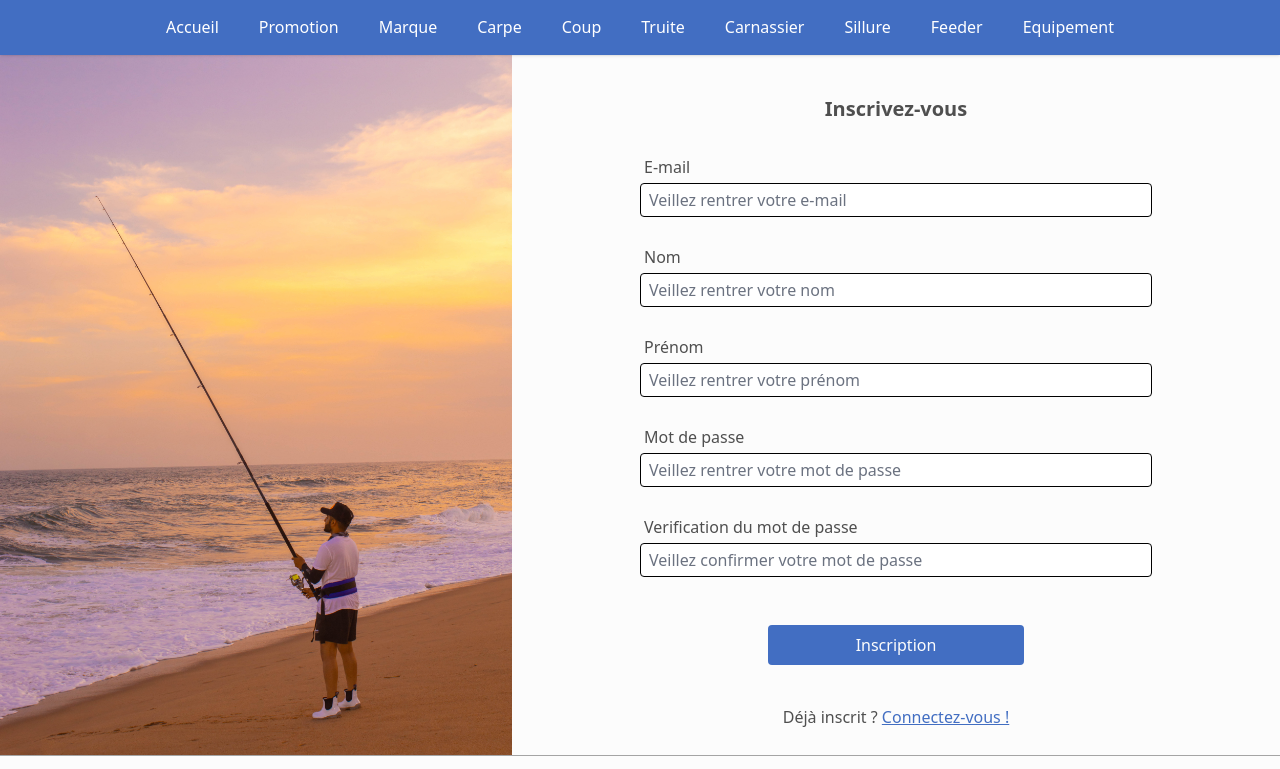
After one commit to JeremyBraem/aubonpecheur, a PHP site: template src/view/inscriptionPage.php in a window 1280 px wide. The commit adds this page. Shown: the part 106-875 px from the top of the page. Run offline with PHP 8.4, Linux system fonts and the light colour scheme; the template is opened without the code that fills it, so the values that code supplies are empty; some libraries are stand-ins or nearby versions.

Commit message:
login/sign page

```diff
--- a/src/include/footer.php
+++ b/src/include/footer.php
@@ -1,4 +1,4 @@
-<div class="md:hidden border-b-2 border-[#426EC2] w-full">
+<div class="md:hidden w-full" style="border-top: 1.5px solid rgba(0, 0, 0, 0.35);">
 
     <div>
         <img src="assets/img/site/logo_au_bon_pecheur.svg" class="w-28 m-auto py-2">
--- a/src/include/searchBar.php
+++ b/src/include/searchBar.php
@@ -1,6 +1,6 @@
 <div class="hidden lg:flex w-full flex-row justify-between items-center px-6">
     <div>
-        <img class="w-[105px] h-[105px]" src="assets/img/site/logo_au_bon_pecheur.svg">
+        <a href="index.php?action=home"><img class="w-[105px] h-[105px]" src="assets/img/site/logo_au_bon_pecheur.svg"></a>
     </div>
     <div class="w-3/5 relative">
         <div class="relative flex items-center">
@@ -24,8 +24,8 @@
             <img src="assets/img/site/3106773.png" class="w-[30px] h-[30px]">
         </div>
         <div class="flex flex-col pl-3 pr-8">
-            <a class="px-3 py-1 text-l text-black" href="#">Connexion</a>
-            <a class="px-3 py-1 text-l text-black" href="#">Inscription</a>
+            <a class="px-3 py-1 text-l text-black" href="index.php?action=login">Connexion</a>
+            <a class="px-3 py-1 text-l text-black" href="index.php?action=signUp">Inscription</a>
         </div>
     </div>
 </div>
--- /dev/null
+++ b/src/view/inscriptionPage.php
@@ -0,0 +1,93 @@
+<!DOCTYPE html>
+<html lang="en">
+<head>
+    <meta charset="UTF-8">
+    <meta http-equiv="X-UA-Compatible" content="IE=edge">
+    <meta name="viewport" content="width=device-width, initial-scale=1.0">
+    <link href="assets/css/reset.css" rel="stylesheet">
+    <link href="assets/css/swiper.css" rel="stylesheet">
+    <link rel="stylesheet" href="https://cdn.jsdelivr.net/npm/bootstrap-icons@1.10.5/font/bootstrap-icons.css">
+    <link rel="stylesheet" href="https://cdn.jsdelivr.net/npm/tw-elements/dist/css/tw-elements.min.css" />
+    <!--FLowbite-->
+    <link href="https://cdnjs.cloudflare.com/ajax/libs/flowbite/1.6.5/flowbite.min.css" rel="stylesheet" />
+    <!--Tailwind -->
+    <script src="https://cdn.tailwindcss.com"></script>
+    <script src="https://cdn.tailwindcss.com?plugins=forms,typography,aspect-ratio,line-clamp"></script>
+    <script>
+        tailwind.config =
+        {
+            theme:
+            {
+                extend:
+                {
+                    colors:
+                    {
+                        clifford: '#da373d',
+                    }
+                }
+            }
+        }
+    </script>
+    <title>Inscription</title>
+</head>
+
+<body class="bg-[#fcfcfc]">
+
+    <header class="sticky top-0 bg-white shadow z-50">
+        <?php require_once('src/include/searchBar.php'); ?>
+        <?php require_once('src/include/navbar.php'); ?>
+    </header>
+
+    <main>
+
+        <div class="flex flex-col md:flex-row">
+
+            <div class="w-full h-[100px] md:w-2/5 md:h-[700px]">
+                <img class="hidden md:block w-full h-full object-cover" src="assets/img/site/pexels-luqmaan-tootla-3104444.jpg">
+                <img class="block md:hidden w-full h-full object-cover" src="assets/img/site/pexels-lumn-294674.jpg">
+            </div>
+
+            <div class="md:w-3/5">
+
+                <div class="p-5 mt-5 mb-3">
+                    <h1 class="text-center text-xl font-semibold">Inscrivez-vous</h1>
+                </div>
+
+                <form class="flex flex-col w-2/3 m-auto mb-8 md:mb-10">
+
+                    <label class="ml-1 mb-1">E-mail</label>
+                    <input placeholder="Veillez rentrer votre e-mail" class="mb-7 border rounded border-black px-2 py-1">
+
+                    <label class="ml-1 mb-1">Nom</label>
+                    <input placeholder="Veillez rentrer votre nom" class="mb-7 border rounded border-black px-2 py-1">
+
+                    <label class="ml-1 mb-1">Prénom</label>
+                    <input placeholder="Veillez rentrer votre prénom" class="mb-7  border rounded border-black px-2 py-1">
+
+                    <label class="ml-1 mb-1">Mot de passe</label>
+                    <input placeholder="Veillez rentrer votre mot de passe" class="mb-7 border rounded border-black px-2 py-1">
+
+                    <label class="ml-1 mb-1">Verification du mot de passe</label>
+                    <input placeholder="Veillez confirmer votre mot de passe" class="mb-7 border rounded border-black px-2 py-1">
+
+                    <button class="py-2 mx-5 md:mx-24 lg:mx-32 mt-5 text-[#fcfcfc] rounded bg-[#426EC2]">Inscription</button>
+
+                </form>
+
+                <div>
+                    <p class="text-center my-5">Déjà inscrit ? <a class="text-[#426EC2] underline" href="#">Connectez-vous !</a></p>
+                </div>
+
+            </div>
+
+        </div>
+
+    </main>
+
+    <footer class="bg-[#fcfcfc]">
+        <?php require_once ('src/include/footer.php') ?>
+    </footer>
+
+</body>
+
+</html>
```
Also changed, not shown: index.php (+6 -1 lines), src/controller/homeController.php (+10 -0 lines), src/view/connexionPage.php (added, +85 -0 lines), assets/img/site/pexels-lumn-294674.jpg (added), assets/img/site/pexels-luqmaan-tootla-3104444.jpg (added).
